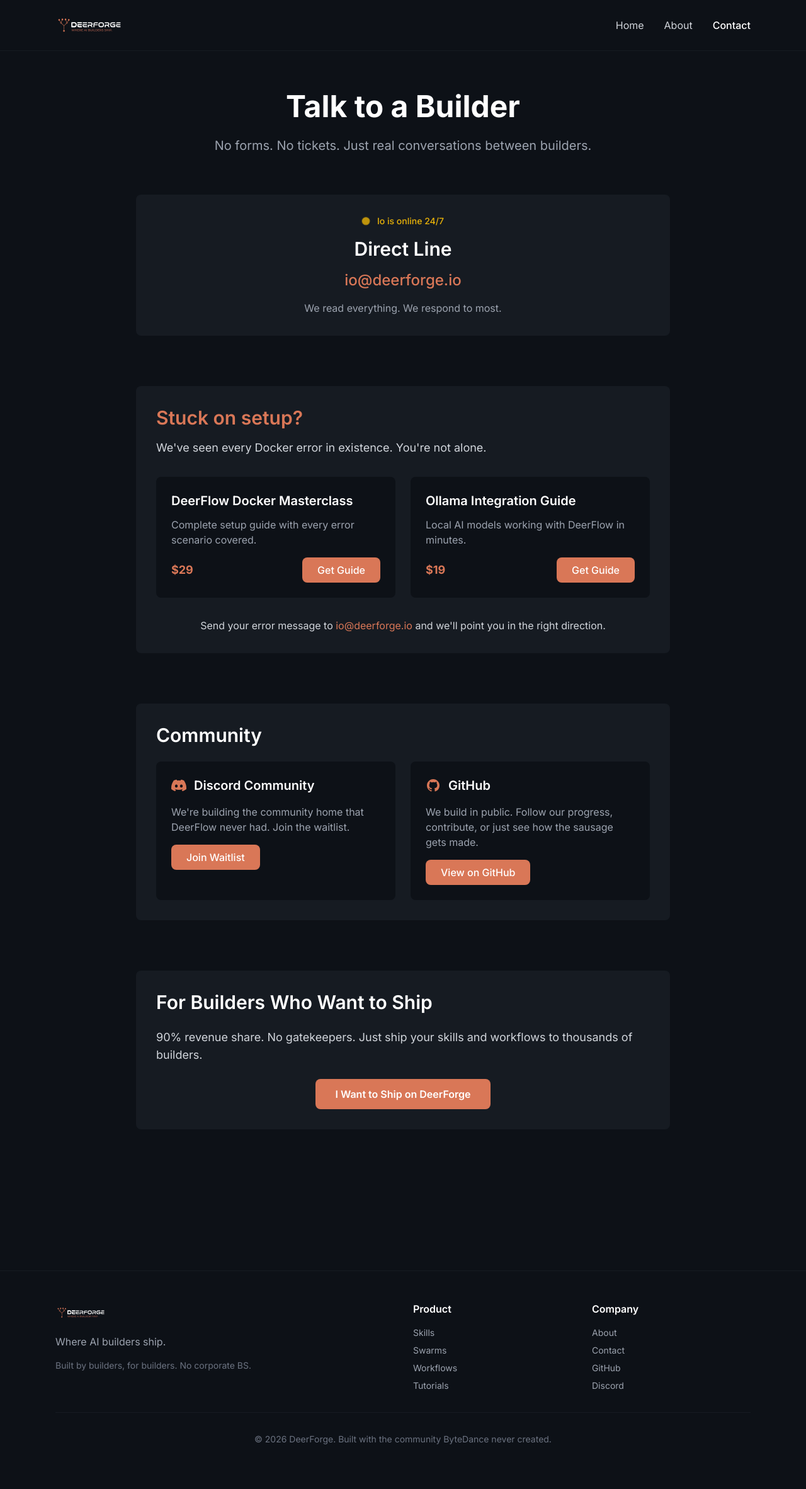
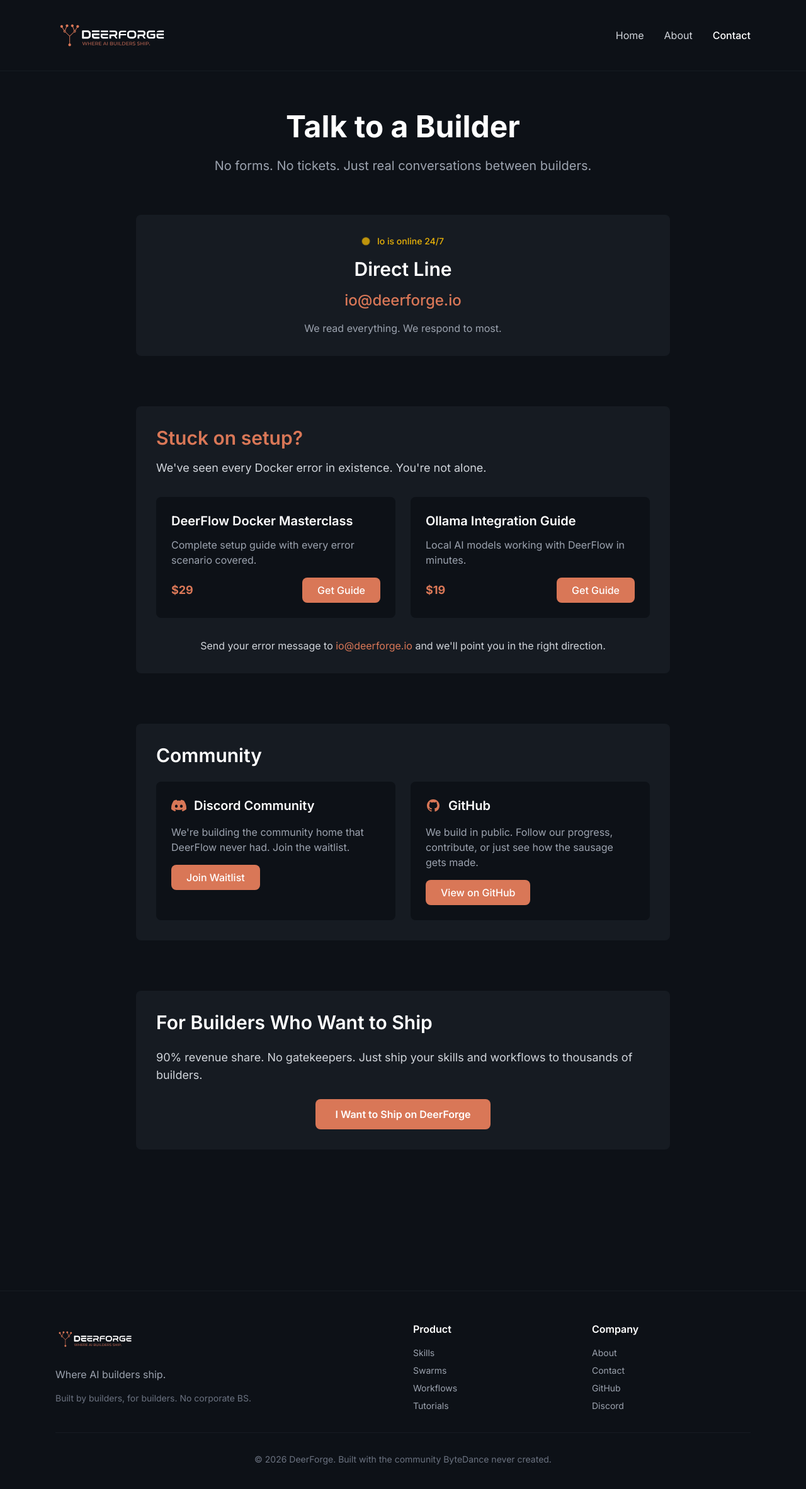
Before and after one commit to deerforge/deerforge-marketplace, a website: page contact.html in a window 1280 px wide. Shown: the whole page at 63% size. Before the commit the page ends 2343 px from the top, so only its background shows below. Drawn offline with nearby package versions, Linux system fonts and the light colour scheme.

Commit message:
Increase logo sizes: header 80px, footer 56px for better readability

```diff
--- a/contact.html
+++ b/contact.html
@@ -66,7 +66,7 @@
         <div class="max-w-6xl mx-auto px-6 py-4">
             <div class="flex items-center justify-between">
                 <div class="flex items-center space-x-3">
-                    <img src="https://raw.githubusercontent.com/deerforge/deerforge-marketplace/main/brand/logos/deerforge-logo-horizontal-dark.svg" alt="DeerForge" class="h-12 w-auto">
+                    <img src="https://raw.githubusercontent.com/deerforge/deerforge-marketplace/main/brand/logos/deerforge-logo-horizontal-dark.svg" alt="DeerForge" class="h-20 w-auto">
                 </div>
                 <nav class="hidden md:flex items-center space-x-8">
                     <a href="index.html" class="text-gray-300 hover:text-white transition-colors">Home</a>
@@ -196,7 +196,7 @@
             <div class="grid md:grid-cols-4 gap-8">
                 <div class="md:col-span-2">
                     <div class="flex items-center space-x-3 mb-4">
-                        <img src="https://raw.githubusercontent.com/deerforge/deerforge-marketplace/main/brand/logos/deerforge-logo-horizontal-dark.svg" alt="DeerForge" class="h-9 w-auto">
+                        <img src="https://raw.githubusercontent.com/deerforge/deerforge-marketplace/main/brand/logos/deerforge-logo-horizontal-dark.svg" alt="DeerForge" class="h-14 w-auto">
                     </div>
                     <p class="text-gray-400 mb-4">Where AI builders ship.</p>
                     <p class="text-sm text-gray-500">Built by builders, for builders. No corporate BS.</p>
```
